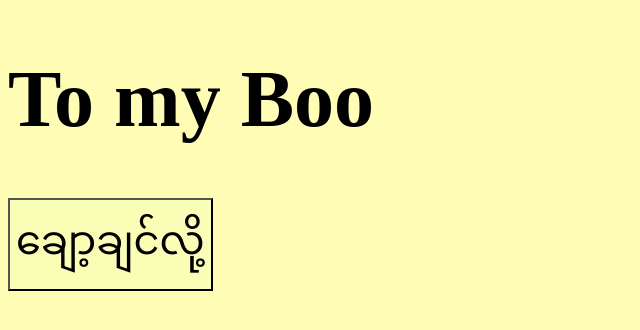
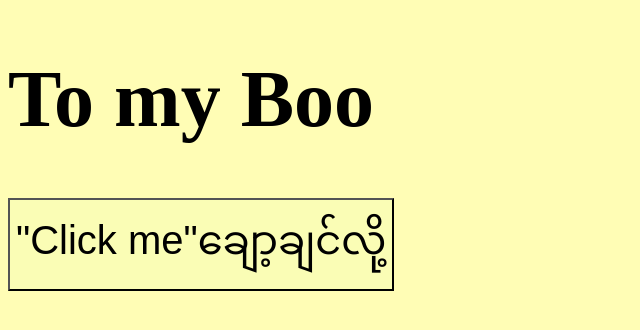
Before and after one commit to Scidoria/Apologize-, a plain HTML site: page index.html in a window 1280 px wide. Shown: the whole page, without its empty margins (0-640 px from the left). Drawn offline with Linux system fonts and the light colour scheme.

Commit message:
index.html

```diff
--- a/index.html
+++ b/index.html
@@ -21,7 +21,7 @@
  <body>
   <h1> To my Boo </h1>
   <p id="apologies"></p>
-  <button onclick="apologize()">ချော့ချင်လို့</button>
+  <button onclick="apologize()">"Click me"ချော့ချင်လို့</button>
 
 <script type="text/javascript" id="dcoder_script">
   function apologize(){
```
